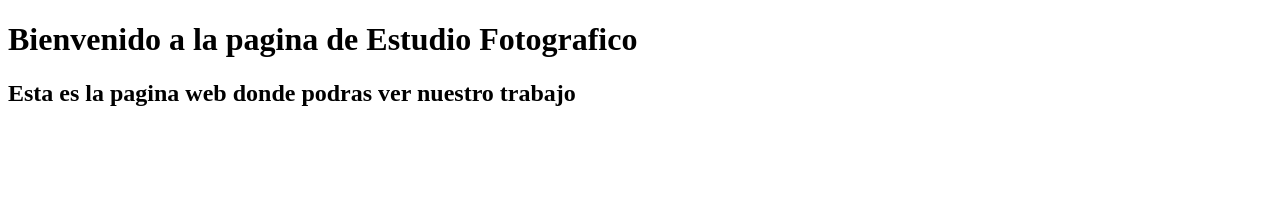
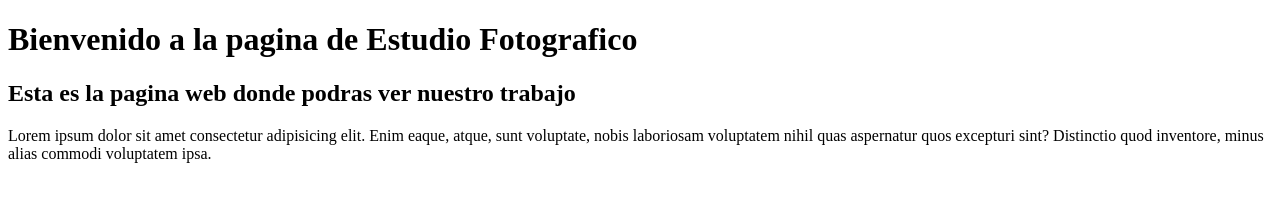
Before and after one commit to LeonelMorn/Pagina-Web, a plain HTML site: page index.html in a window 1280 px wide. Drawn offline with Linux system fonts and the light colour scheme.

Commit message:
Actualizando el index
Cambio el idioma de ingles a Español y agregando un parrafo de texto

```diff
--- a/index.html
+++ b/index.html
@@ -6,9 +6,14 @@
     <meta http-equiv="X-UA-Compatible" content="ie=edge">
     <title>Estudio Fotografico</title>
 </head>
+
 <body>
 
     <h1>Bienvenido a la pagina de Estudio Fotografico</h1>
     <h2>Esta es la pagina web donde podras ver nuestro trabajo</h2>
+    <p>Lorem ipsum dolor sit amet consectetur adipisicing elit. Enim eaque, atque, sunt voluptate, nobis laboriosam
+        voluptatem nihil quas aspernatur quos excepturi sint? Distinctio quod inventore, minus alias commodi voluptatem
+        ipsa.</p>
 </body>
+
 </html>
```
